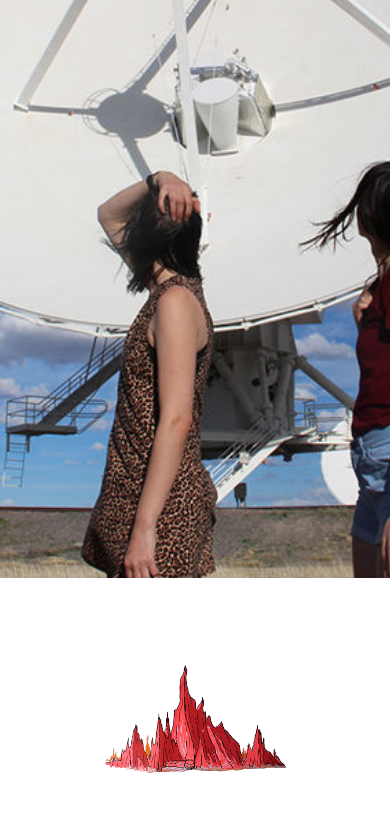
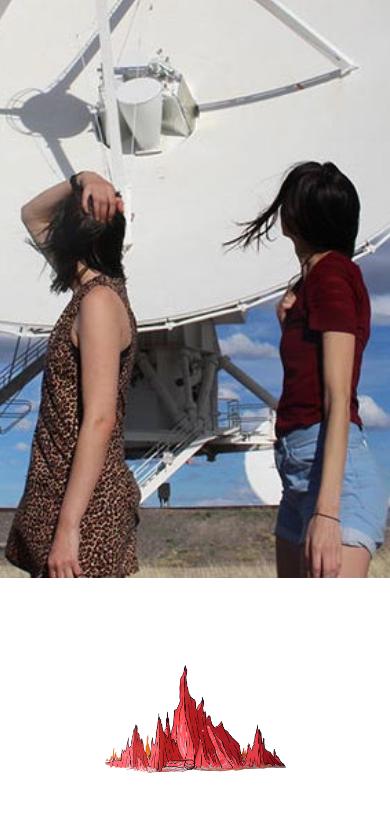
Before and after one commit to seanwarman/ellaandnickimars, a plain HTML site: page adecadewithmars.html in a window 390 px wide. Shown: the part 266-1101 px from the top of the page. Drawn offline with Linux system fonts and the light colour scheme; a script that the page names is missing.

Commit message:
mobile conditions for hero images

```diff
--- a/adecadewithmars.html
+++ b/adecadewithmars.html
@@ -153,7 +153,7 @@
     </div>
   </div>
   <!-- hero start -->
-  <div class="hero" style="background-image: url(assets/pictures/decade-with-mars-hero.jpg); background-position: center;">
+  <div class="hero">
     <h1 class="banner">A Decade With Mars</h1>
   </div>
   <!-- end hero -->
--- a/styles/views/a-decade-with-mars.css
+++ b/styles/views/a-decade-with-mars.css
@@ -1,3 +1,9 @@
-#a-decade-with-mars {
-
+.hero {
+    background-image: url(../../assets/pictures/decade-with-mars-hero.jpg);
+    background-position: center;
 }
+@media (max-width: 576px) {
+    .hero {
+        background-image: url(../../assets/pictures/mobile-decade-with-mars-hero.jpg);
+    }
+}
--- a/styles/views/film-club.css
+++ b/styles/views/film-club.css
@@ -16,6 +16,7 @@
 @media (max-width: 576px) {
   .hero {
     background-size: cover;
+    background-image: url('../../assets/pictures/mobile-film-club-rocket-landed.png');
   }
 }
 #film-club .big-image {
--- a/styles/views/space-for-trees.css
+++ b/styles/views/space-for-trees.css
@@ -32,6 +32,9 @@
   grid-column: 2/3;
 }
 @media (max-width: 576px) {
+  .hero {
+    background-image: url('../../assets/pictures/mobile-space-for-trees-sign.jpg');
+  }
   #space-for-trees .item-1, #space-for-trees .item-2 {
     grid-row: unset;
     grid-column: 1/3;
--- a/styles/views/the-launches.css
+++ b/styles/views/the-launches.css
@@ -19,6 +19,9 @@
 @media (max-width: 576px) {
   #the-launches .intro-image {
     height: 381px;
+  }
+  .hero {
+    background-image: url('../../assets/pictures/mobile-the-launches-sunrise.png');
   }
 }
 #the-launches .med-image-two {
--- a/styles/views/total-eclipse.css
+++ b/styles/views/total-eclipse.css
@@ -4,8 +4,12 @@
   display: flex;
   flex-direction: column;
   background-size: cover;
-    /* height: 630px; */
   padding-top: 48px;
   background-repeat: no-repeat;
   background-position: right;
 }
+@media (max-width: 576px) {
+  .hero {
+    background-image: url('../../assets/pictures/mobile-total-eclipse-window-sign.jpg');
+  }
+}
```
Also changed, not shown: styles/views/home.css (+11 -0 lines), assets/pictures/3dhero/mobile-hero-building-a-martian-house-background-stretched-2.png (added), assets/pictures/3dhero/mobile-hero-building-a-martian-house-foreground.png (added), assets/pictures/mobile-decade-with-mars-hero.jpg (added), assets/pictures/mobile-film-club-rocket-landed.png (added), assets/pictures/mobile-space-for-trees-sign.jpg (added), assets/pictures/mobile-the-launches-sunrise.png (added), assets/pictures/mobile-total-eclipse-window-sign.jpg (added). Lines whose indentation alone changed are shown as unchanged.
